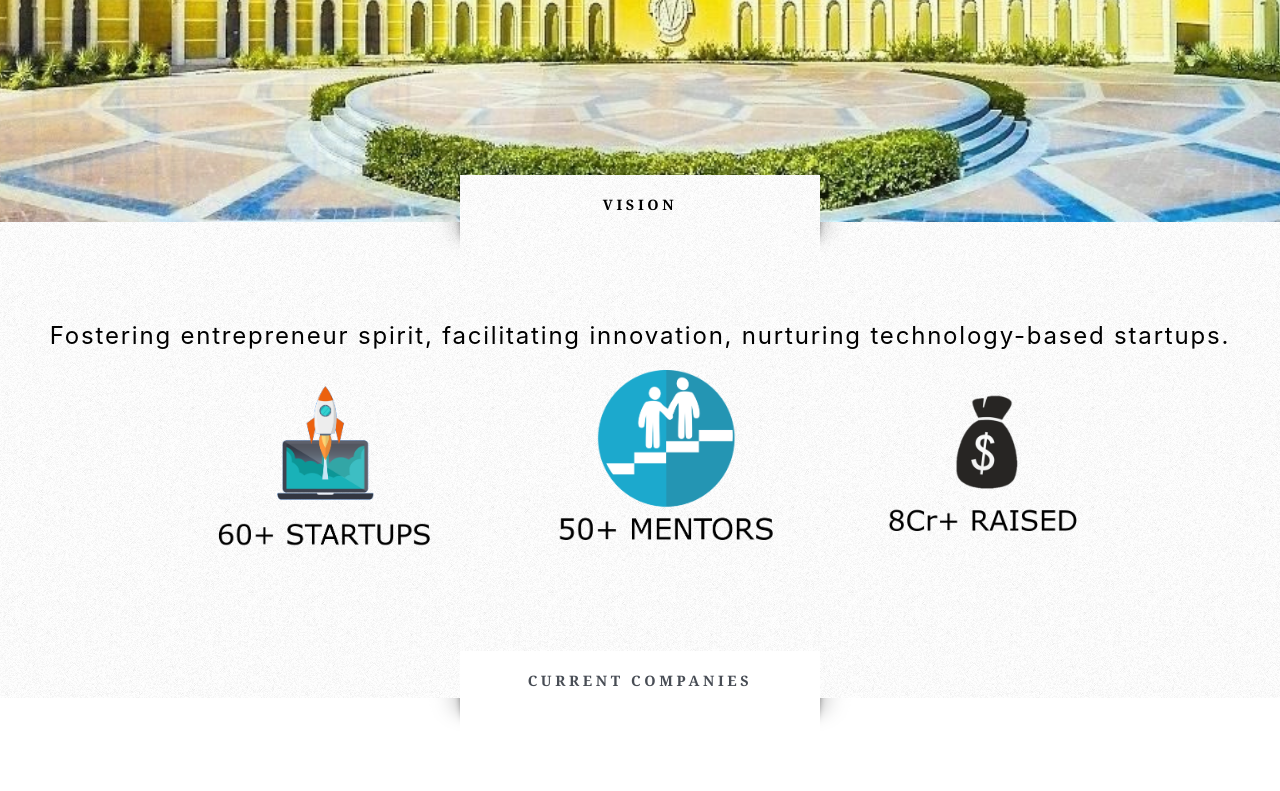
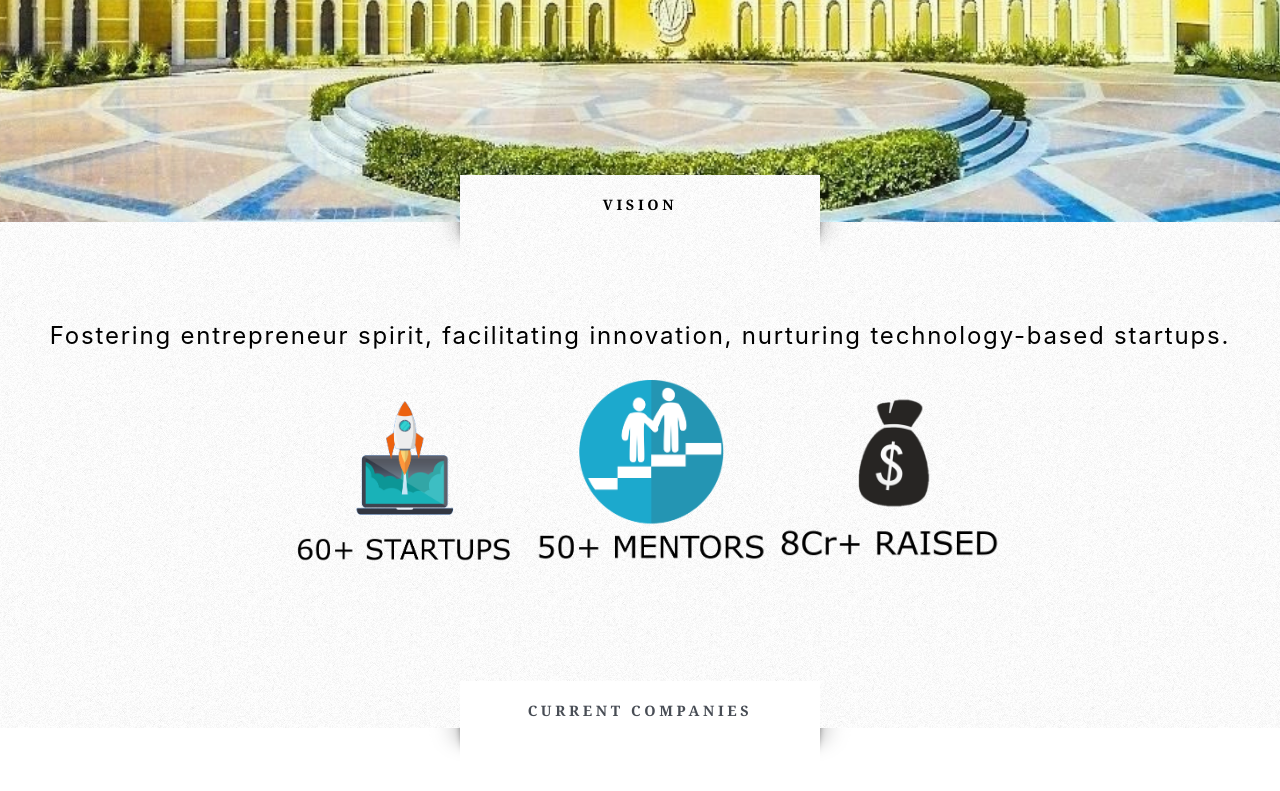
Before and after one commit to VedantGera/PIEDS_website, a plain HTML site: page index.html in a window 1280 px wide. Shown: the part 498-1289 px from the top of the page. Drawn offline with nearby package versions, Linux system fonts and the light colour scheme.

Commit message:
Changing properties of images in vision subsection homepage

```diff
--- a/index.html
+++ b/index.html
@@ -149,9 +149,9 @@
 										} }
 									</style>
 									<div class="img2">
-									<img src="images/d1_2.png" width="auto" height="200px" style="padding-right:100px">
-									<img src="images/d2_2.png" width="auto" height="200px" align="centre">
-									<img src="images/d3_2.png" width="auto" height="200px" style="padding-left:100px">
+									<img src="images/d1_2.png" class="img2_1" width="auto" height="200px">
+									<img src="images/d2_2.png" class="img2_2" width="auto" height="210px" align="centre">
+									<img src="images/d3_2.png" class="img2_3" width="auto" height="230px">
 
 									</div>
 
```
